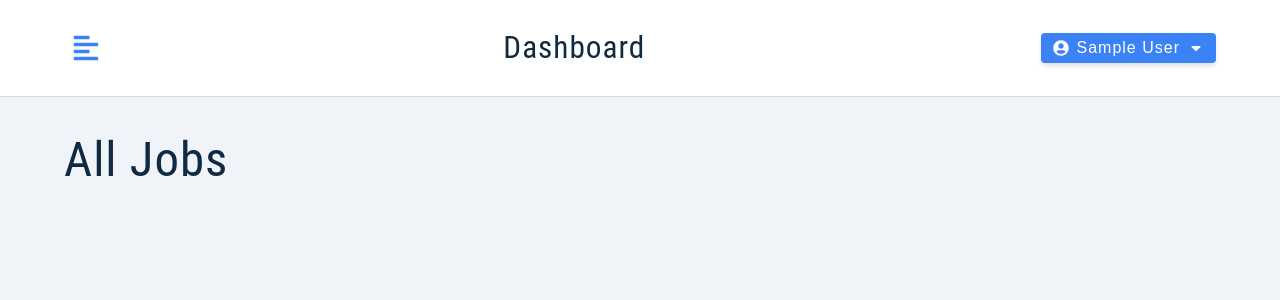
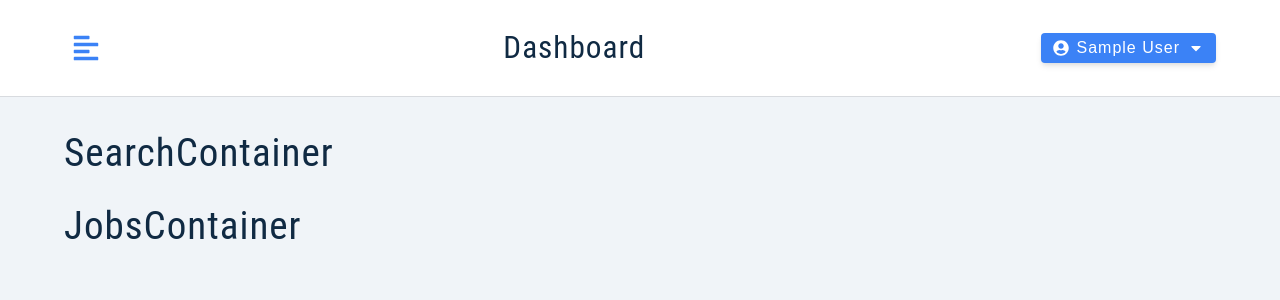
Before and after one commit to srdjo99/jobster-react, a React (Create React App) app: page /all-jobs in a window 1280 px wide. Shown: the top 300 px of the page. Built offline with nearby package versions, Linux system fonts and the light colour scheme; sample sign-in values are in the browser's storage.

Commit message:
Basic all jobs structure

```diff
--- /dev/null
+++ b/src/components/JobsContainer.tsx
@@ -0,0 +1,7 @@
+import React from "react";
+
+const JobsContainer = () => {
+  return <h2>JobsContainer</h2>;
+};
+
+export default JobsContainer;
--- /dev/null
+++ b/src/components/SearchContainer.tsx
@@ -0,0 +1,7 @@
+import React from "react";
+
+const SearchContainer = () => {
+  return <h2>SearchContainer</h2>;
+};
+
+export default SearchContainer;
--- a/src/components/index.ts
+++ b/src/components/index.ts
@@ -4,5 +4,16 @@
 import Navbar from "./Navbar";
 import SmallSidebar from "./SmallSidebar";
 import FormRowSelect from "./FormRowSelect";
+import JobsContainer from "./JobsContainer";
+import SearchContainer from "./SearchContainer";
 
-export { FormRow, Logo, BigSidebar, SmallSidebar, Navbar, FormRowSelect };
+export {
+  FormRow,
+  Logo,
+  BigSidebar,
+  SmallSidebar,
+  Navbar,
+  FormRowSelect,
+  JobsContainer,
+  SearchContainer,
+};
--- a/src/pages/dashboard/AllJobs.tsx
+++ b/src/pages/dashboard/AllJobs.tsx
@@ -1,7 +1,14 @@
 import React, { ReactElement } from "react";
 
+import { JobsContainer, SearchContainer } from "../../components";
+
 const AllJobs = (): ReactElement => {
-  return <h1>All jobs</h1>;
+  return (
+    <>
+      <SearchContainer />
+      <JobsContainer />
+    </>
+  );
 };
 
 export default AllJobs;
```
Also changed, not shown: src/components/Jobs.tsx (added, +7 -0 lines).
